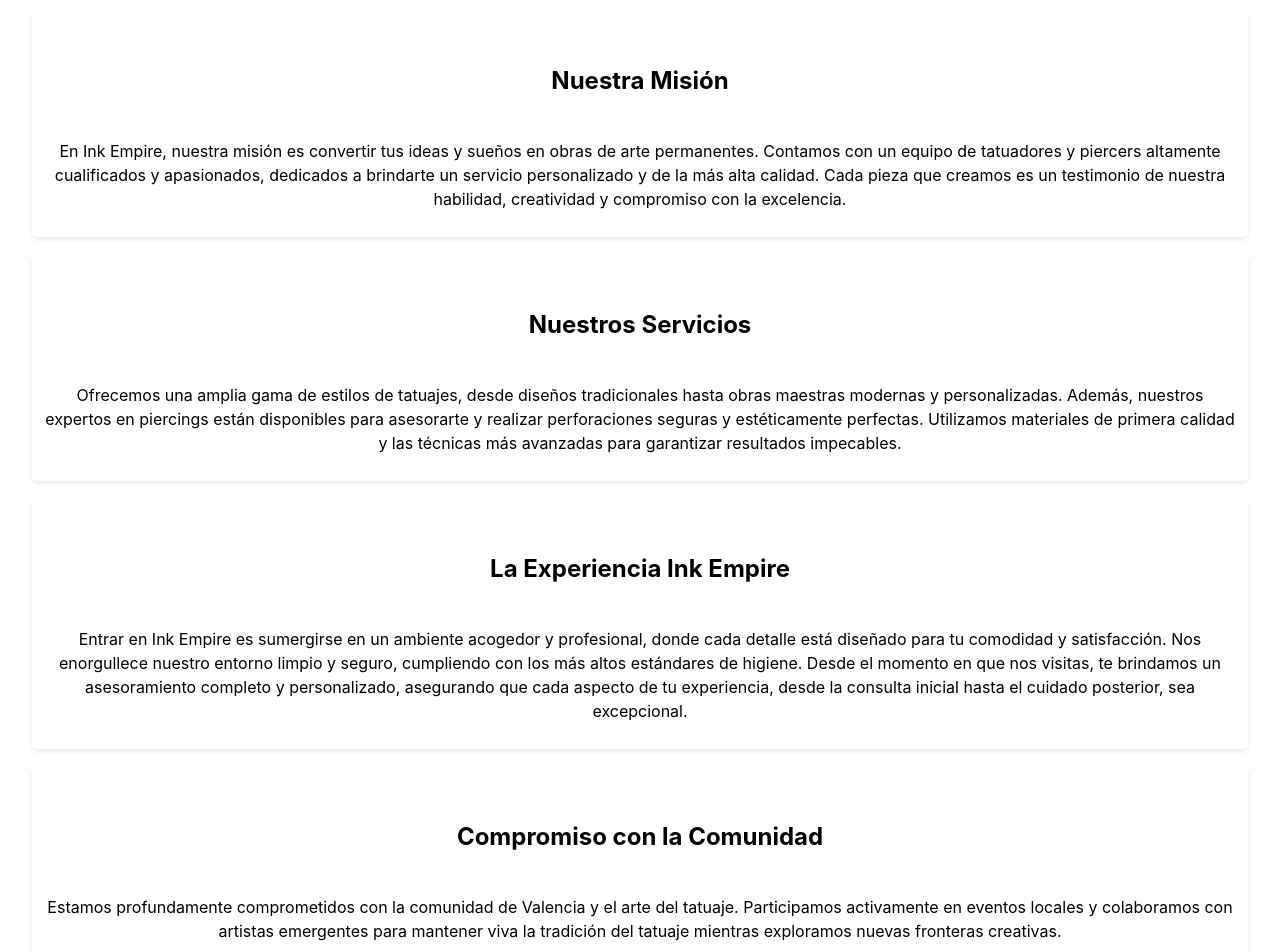
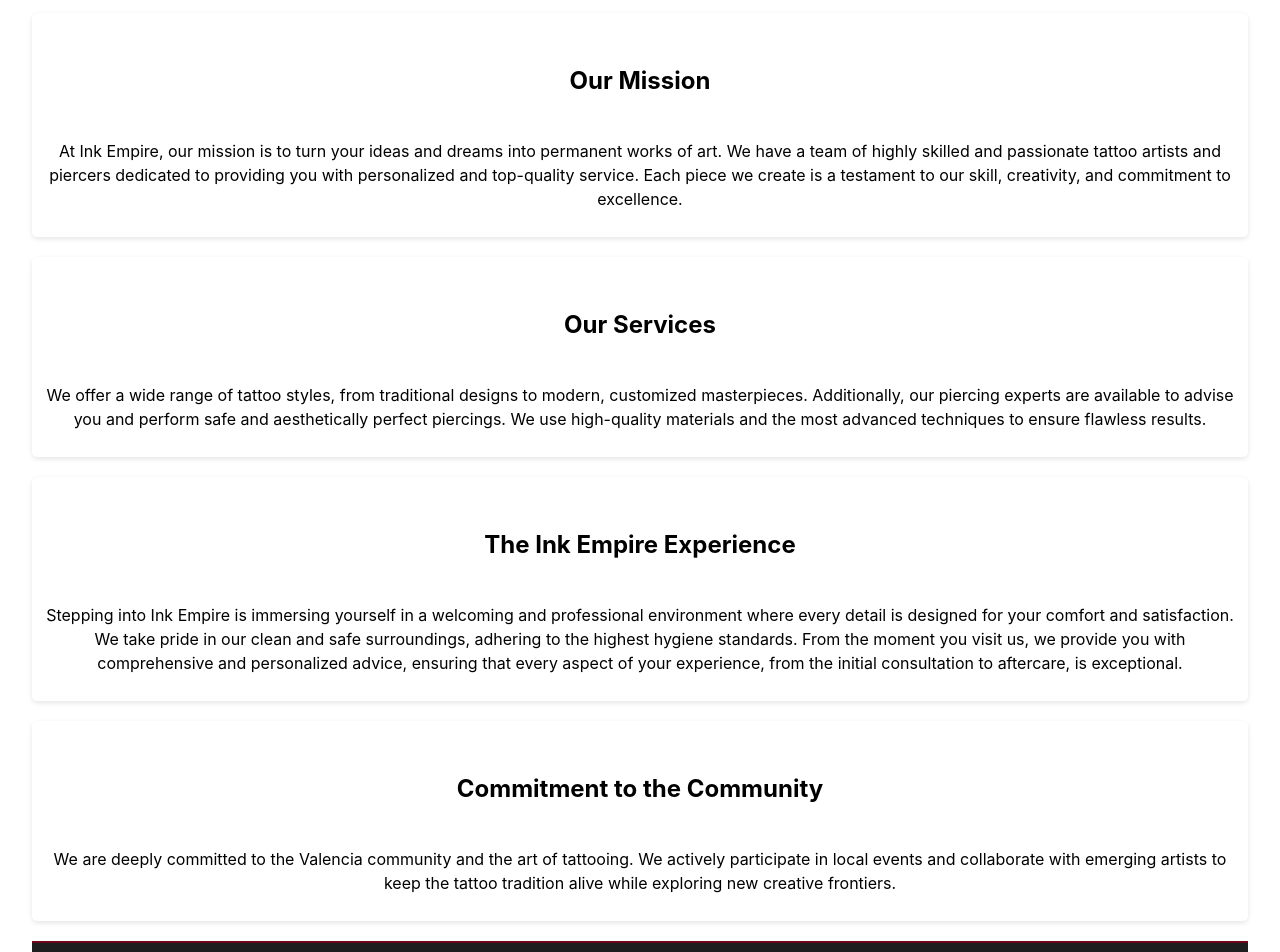
Before and after one commit to More-Pe/frontend-TattooShop, a React (Vite) app: page / in a window 1280 px wide. Shown: the part 340-1292 px from the top of the page. Built offline with nearby package versions, Linux system fonts and the light colour scheme.

Commit message:
feat: validate email format and length

```diff
--- a/src/components/CLogin/CLogin.jsx
+++ b/src/components/CLogin/CLogin.jsx
@@ -1,5 +1,4 @@
-import React from 'react';
-import { useState } from 'react';
+import React, { useState } from 'react';
 import { CInput } from '../CInput/CInput.jsx';
 import { LoginUser } from '../../services/apiCalls.js';
 import { useNavigate } from 'react-router-dom';
@@ -12,18 +11,55 @@
         email: '',
         password_hash: '',
     });
+    const [errors, setErrors] = useState({
+        email: '',
+        password: '',
+    });
 
     function handleChange(e) {
-		console.log('handleChange');
+        const { name, value } = e.target;
         setCredentials((prevState) => ({
             ...prevState,
-			[e.target.name]: e.target.value, //se ponen corchetes para indicar que esa propiedad es dinámica y cambia
+            [name]: value,
         }));
     }
+
+    function validateEmail(email) {
+        // Regex for validating email format
+        const emailRegex = /^[^\s@]+@[^\s@]+\.[^\s@]+$/;
+        if (!emailRegex.test(email)) {
+            return 'Invalid email format';
+        }
+        // Check the length of the email
+        if (email.length < 8 || email.length > 12) {
+            return 'Email must be between 8 and 12 characters';
+        }
+        return '';
+    }
+
     async function login() {
+        // Reset errors
+        setErrors({
+            email: '',
+            password: '',
+        });
+
+        // Validate email and password
+        const emailError = validateEmail(credentials.email);
+        const passwordError = credentials.password_hash.length < 8 || credentials.password_hash.length > 12
+            ? 'Password must be between 8 and 12 characters'
+            : '';
+
+        if (emailError || passwordError) {
+            setErrors({
+                email: emailError,
+                password: passwordError,
+            });
+            return;
+        }
+
         try {
-			console.log(credentials);
-			const response = await LoginUser(credentials); // guarda la respuesta en una variale
+            const response = await LoginUser(credentials);
             if (response.success) {
                 const decodedToken = jwtDecode(response.token);
                 const passport = {
@@ -33,15 +69,16 @@
                 localStorage.setItem('passport', JSON.stringify(passport));
                 navigate('/profile');
             } else {
-				alert(response.message);
+                alert(response.message); // Display error message from backend
             }
         } catch (error) {
             console.log(error);
         }
     }
+
     return (
         <div className='log-container'>
-			<h1>¡Welcome back!</h1>
+            <h1>Welcome back!</h1>
             <h3>Please log in to your account to view or book your appointments.</h3>
             <div>
                 <CInput
@@ -51,6 +88,7 @@
                     placeholder='Put your email'
                     emitFunction={handleChange}
                 />
+                {errors.email && <p className='error-message'>{errors.email}</p>}
             </div>
             <div>
                 <CInput
@@ -60,6 +98,7 @@
                     placeholder='Put your password'
                     emitFunction={handleChange}
                 />
+                {errors.password && <p className='error-message'>{errors.password}</p>}
             </div>
             <CInput
                 className='log-button'
--- a/src/components/CRegister/CRegister.jsx
+++ b/src/components/CRegister/CRegister.jsx
@@ -15,15 +15,14 @@
 	const handleChange = (e) => {
 		console.log('HandleChange');
 		setCredentials((prevState) => ({
-			//prev State gets the initial value of the credentials variable
 			...prevState,
-			[e.target.name]: e.target.value, //la propiedad [] es dinamica
+			[e.target.name]: e.target.value,
 		}));
 	};
 	async function register() {
 		try {
 			console.log(credentials);
-			const response = await RegisterUser(credentials); // guarda la repsuesta en una variale
+			const response = await RegisterUser(credentials);
 
 			if (response.success) {
 				navigate('/login');
--- a/src/views/Public/Home/Home.jsx
+++ b/src/views/Public/Home/Home.jsx
@@ -1,38 +1,59 @@
 import React from 'react';
-import '../Home/Home.css'
+import '../Home/Home.css';
 
 export const Home = () => {
 	return (
-        <div className="home-container">
-            <img className="logo" src="../../../../src/assets/img/logotipo+nombre.png"></img>
+		<div className='home-container'>
+			<img
+				className='logo'
+				src='../../../../src/assets/img/logotipo+nombre.png'
+				alt='Logo'
+			/>
 
-            <div className="home-section">
-                <h2>Nuestra Misión</h2>
+			<div className='home-section'>
+				<h2>Our Mission</h2>
 				<p>
-                    En Ink Empire, nuestra misión es convertir tus ideas y sueños en obras de arte permanentes. Contamos con un equipo de tatuadores y piercers altamente cualificados y apasionados, dedicados a brindarte un servicio personalizado y de la más alta calidad. Cada pieza que creamos es un testimonio de nuestra habilidad, creatividad y compromiso con la excelencia.
+					At Ink Empire, our mission is to turn your ideas and dreams into
+					permanent works of art. We have a team of highly skilled and
+					passionate tattoo artists and piercers dedicated to providing you with
+					personalized and top-quality service. Each piece we create is a
+					testament to our skill, creativity, and commitment to excellence.
 				</p>
 			</div>
 
-            <div className="home-section">
-                <h2>Nuestros Servicios</h2>
+			<div className='home-section'>
+				<h2>Our Services</h2>
 				<p>
-                    Ofrecemos una amplia gama de estilos de tatuajes, desde diseños tradicionales hasta obras maestras modernas y personalizadas. Además, nuestros expertos en piercings están disponibles para asesorarte y realizar perforaciones seguras y estéticamente perfectas. Utilizamos materiales de primera calidad y las técnicas más avanzadas para garantizar resultados impecables.
+					We offer a wide range of tattoo styles, from traditional designs to
+					modern, customized masterpieces. Additionally, our piercing experts
+					are available to advise you and perform safe and aesthetically perfect
+					piercings. We use high-quality materials and the most advanced
+					techniques to ensure flawless results.
 				</p>
 			</div>
 
-            <div className="home-section">
-                <h2>La Experiencia Ink Empire</h2>
+			<div className='home-section'>
+				<h2>The Ink Empire Experience</h2>
 				<p>
-                    Entrar en Ink Empire es sumergirse en un ambiente acogedor y profesional, donde cada detalle está diseñado para tu comodidad y satisfacción. Nos enorgullece nuestro entorno limpio y seguro, cumpliendo con los más altos estándares de higiene. Desde el momento en que nos visitas, te brindamos un asesoramiento completo y personalizado, asegurando que cada aspecto de tu experiencia, desde la consulta inicial hasta el cuidado posterior, sea excepcional.
+					Stepping into Ink Empire is immersing yourself in a welcoming and
+					professional environment where every detail is designed for your
+					comfort and satisfaction. We take pride in our clean and safe
+					surroundings, adhering to the highest hygiene standards. From the
+					moment you visit us, we provide you with comprehensive and
+					personalized advice, ensuring that every aspect of your experience,
+					from the initial consultation to aftercare, is exceptional.
 				</p>
 			</div>
 
-            <div className="home-section">
-                <h2>Compromiso con la Comunidad</h2>
+			<div className='home-section'>
+				<h2>Commitment to the Community</h2>
 				<p>
-                    Estamos profundamente comprometidos con la comunidad de Valencia y el arte del tatuaje. Participamos activamente en eventos locales y colaboramos con artistas emergentes para mantener viva la tradición del tatuaje mientras exploramos nuevas fronteras creativas.
+					We are deeply committed to the Valencia community and the art of
+					tattooing. We actively participate in local events and collaborate
+					with emerging artists to keep the tattoo tradition alive while
+					exploring new creative frontiers.
 				</p>
 			</div>
-
 		</div>
-    );}
+	);
+};
```
Lines whose indentation alone changed are shown as unchanged.
